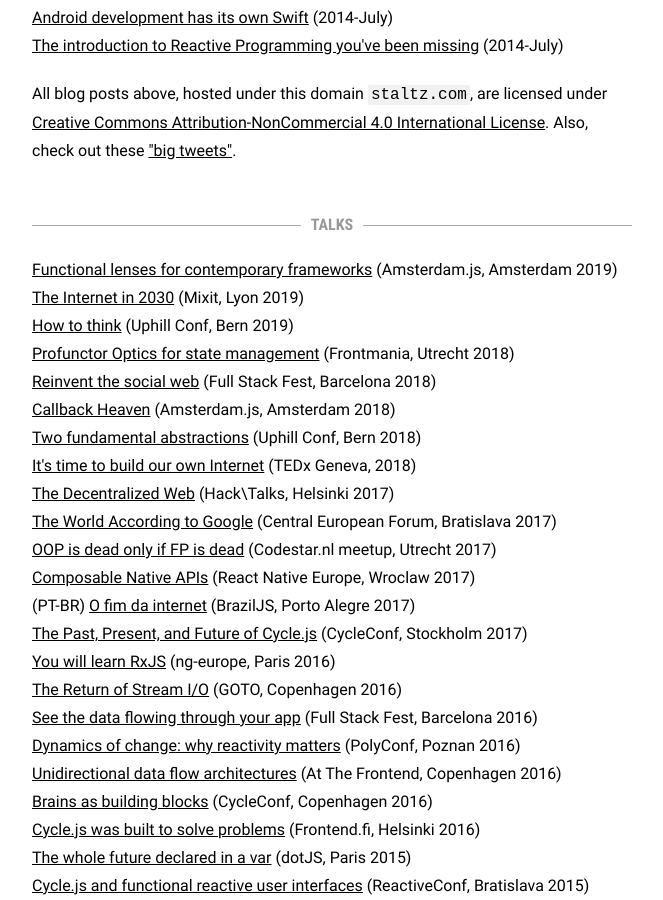
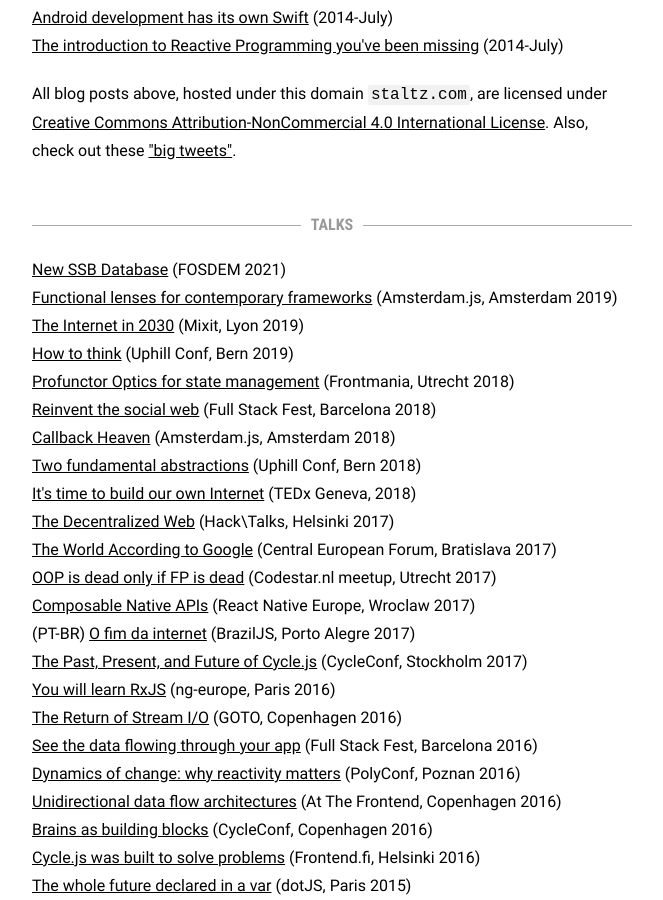
Before and after one commit to staltz/staltz.com, a Jekyll site: the page built from blog.html, in a window 1280 px wide and 900 px high, scrolled down 1549 px. Shown: the whole window, without its empty margins (308-971 px from the left). Built offline with Jekyll 4.4.1, drawn with Linux system fonts in a browser that asks for light colours; nearby versions of some CDN libraries.

Commit message:
add fosdem talk

```diff
--- a/blog.html
+++ b/blog.html
@@ -29,6 +29,7 @@ layout: blank
 
       <h2 id="talks" class="hr"><span class="hr">TALKS</span></h2>
       <p>
+        <a href="https://www.youtube.com/watch?v=efzJheWQey8">New SSB Database</a> (FOSDEM 2021)<br />
         <a href="https://www.youtube.com/watch?v=5R3l2r1XxKI">Functional lenses for contemporary frameworks</a> (Amsterdam.js, Amsterdam 2019)<br />
         <a href="https://mixitconf.org/2019/the-internet-in-2030">The Internet in 2030</a> (Mixit, Lyon 2019)<br />
       	<a href="https://www.youtube.com/watch?v=_fB8GRotdrc">How to think</a> (Uphill Conf, Bern 2019)<br />
```
